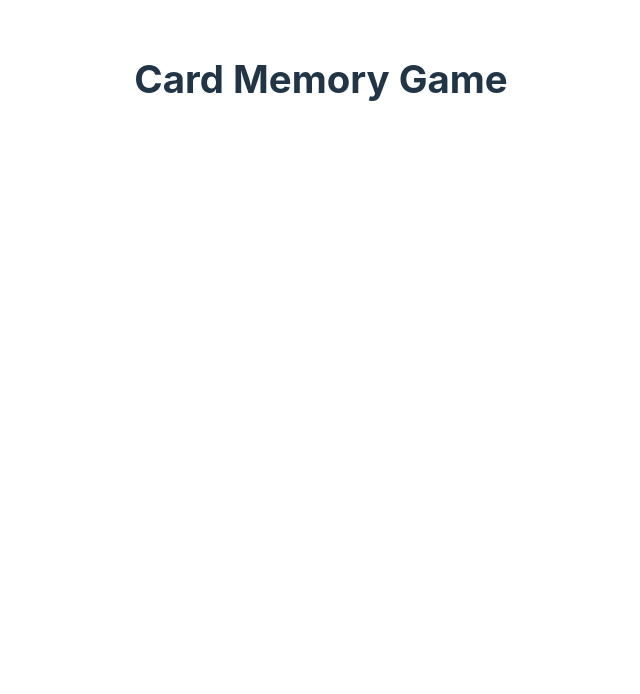
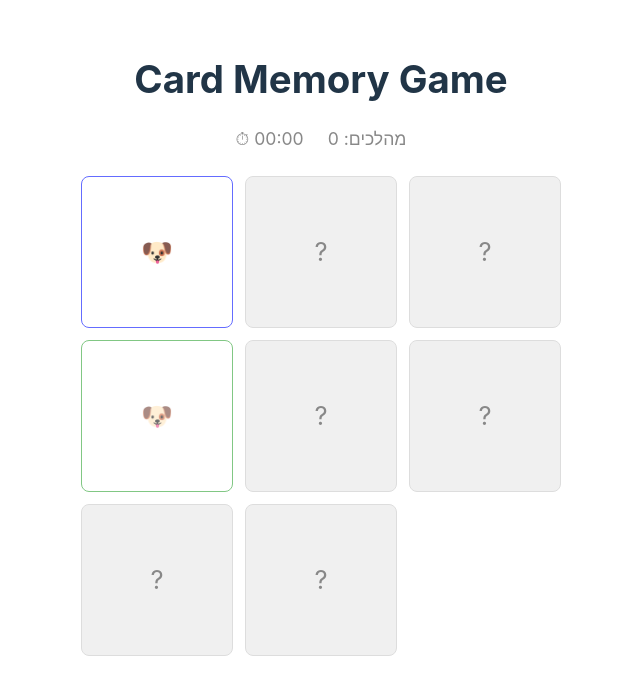
Before and after one commit to RonAsh12/memory_game, a React (Vite) app: page / in a window 1280 px wide. Shown: the top 694 px of the page, without its empty margins (319-959 px from the left). Built offline with nearby package versions, Linux system fonts and the light colour scheme.

Commit message:
create static UI components for Board, Card, and GameInfo

```diff
--- a/eslint.config.js
+++ b/eslint.config.js
@@ -29,6 +29,7 @@ export default [
       ...react.configs['jsx-runtime'].rules,
       ...reactHooks.configs.recommended.rules,
       'react/jsx-no-target-blank': 'off',
+      'react/prop-types': 'off',
       'react-refresh/only-export-components': [
         'warn',
         { allowConstantExport: true },
--- a/src/App.jsx
+++ b/src/App.jsx
@@ -1,9 +1,23 @@
+import GameInfo from './components/GameInfo'
+import Board from './components/Board'
 import './App.css'
+
+const sampleCards = [
+  { id: 1, value: '🐶', isFlipped: true, isMatched: false },
+  { id: 2, value: '🐱', isFlipped: false, isMatched: false },
+  { id: 3, value: '🐱', isFlipped: false, isMatched: false },
+  { id: 4, value: '🐶', isFlipped: false, isMatched: true },
+  { id: 5, value: '🐭', isFlipped: false, isMatched: false },
+  { id: 6, value: '🐹', isFlipped: false, isMatched: false },
+  { id: 7, value: '🐭', isFlipped: false, isMatched: false },
+  { id: 8, value: '🐹', isFlipped: false, isMatched: false },
+]
 
 function App() {
   return (
     <div className="app">
-      <h1>Card Memory Game</h1>
+      <GameInfo />
+      <Board cards={sampleCards} />
     </div>
   )
 }
--- /dev/null
+++ b/src/components/Board.css
@@ -0,0 +1,6 @@
+.board {
+  display: grid;
+  gap: 0.75rem;
+  max-width: 480px;
+  margin: 0 auto;
+}
--- /dev/null
+++ b/src/components/Board.jsx
@@ -0,0 +1,24 @@
+import Card from './Card'
+import './Board.css'
+
+function Board({ cards }) {
+  const columns = Math.round(Math.sqrt(cards.length))
+
+  return (
+    <div
+      className="board"
+      style={{ gridTemplateColumns: `repeat(${columns}, 1fr)` }}
+    >
+      {cards.map((card) => (
+        <Card
+          key={card.id}
+          value={card.value}
+          isFlipped={card.isFlipped}
+          isMatched={card.isMatched}
+        />
+      ))}
+    </div>
+  )
+}
+
+export default Board
--- /dev/null
+++ b/src/components/Card.css
@@ -0,0 +1,54 @@
+.card {
+  position: relative;
+  aspect-ratio: 1 / 1;
+  border-radius: 8px;
+  cursor: pointer;
+}
+
+.card-face {
+  position: absolute;
+  inset: 0;
+  display: flex;
+  align-items: center;
+  justify-content: center;
+  font-size: 1.6rem;
+  border-radius: 8px;
+  backface-visibility: hidden;
+}
+
+.card-face-back {
+  background-color: #1a1a1a;
+  border: 1px solid #333;
+  color: #888;
+}
+
+.card-face-front {
+  background-color: #2a2a2a;
+  border: 1px solid #646cff;
+  display: none;
+}
+
+.card.is-flipped .card-face-back {
+  display: none;
+}
+
+.card.is-flipped .card-face-front {
+  display: flex;
+}
+
+.card.is-matched .card-face-front {
+  border-color: #4caf50;
+  opacity: 0.7;
+}
+
+@media (prefers-color-scheme: light) {
+  .card-face-back {
+    background-color: #f0f0f0;
+    border-color: #ddd;
+  }
+
+  .card-face-front {
+    background-color: #ffffff;
+    border-color: #646cff;
+  }
+}
--- /dev/null
+++ b/src/components/Card.jsx
@@ -0,0 +1,12 @@
+import './Card.css'
+
+function Card({ value, isFlipped, isMatched }) {
+  return (
+    <div className={`card ${isFlipped || isMatched ? 'is-flipped' : ''} ${isMatched ? 'is-matched' : ''}`}>
+      <div className="card-face card-face-back">?</div>
+      <div className="card-face card-face-front">{value}</div>
+    </div>
+  )
+}
+
+export default Card
--- /dev/null
+++ b/src/components/GameInfo.css
@@ -0,0 +1,14 @@
+.game-info {
+  margin-bottom: 1.5rem;
+}
+
+.game-info-stats {
+  display: flex;
+  justify-content: center;
+  gap: 1.5rem;
+  font-size: 1.1rem;
+}
+
+.game-info-item {
+  color: #888;
+}
--- /dev/null
+++ b/src/components/GameInfo.jsx
@@ -0,0 +1,15 @@
+import './GameInfo.css'
+
+function GameInfo() {
+  return (
+    <div className="game-info">
+      <h1>Card Memory Game</h1>
+      <div className="game-info-stats">
+        <span className="game-info-item">⏱ 00:00</span>
+        <span className="game-info-item">מהלכים: 0</span>
+      </div>
+    </div>
+  )
+}
+
+export default GameInfo
```
Also changed, not shown: .claude/settings.local.json (added), 2 other files (tests, documents, lock files or other folders).
